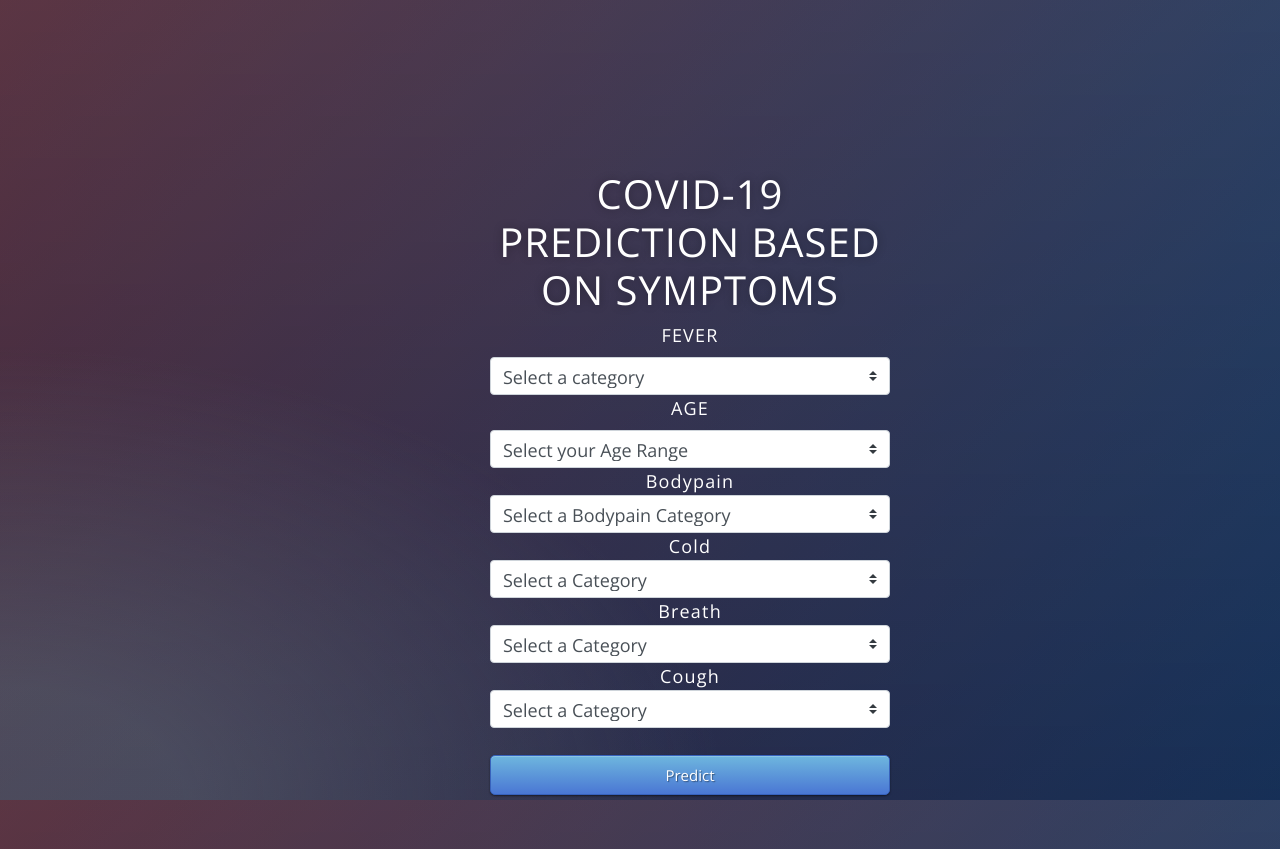
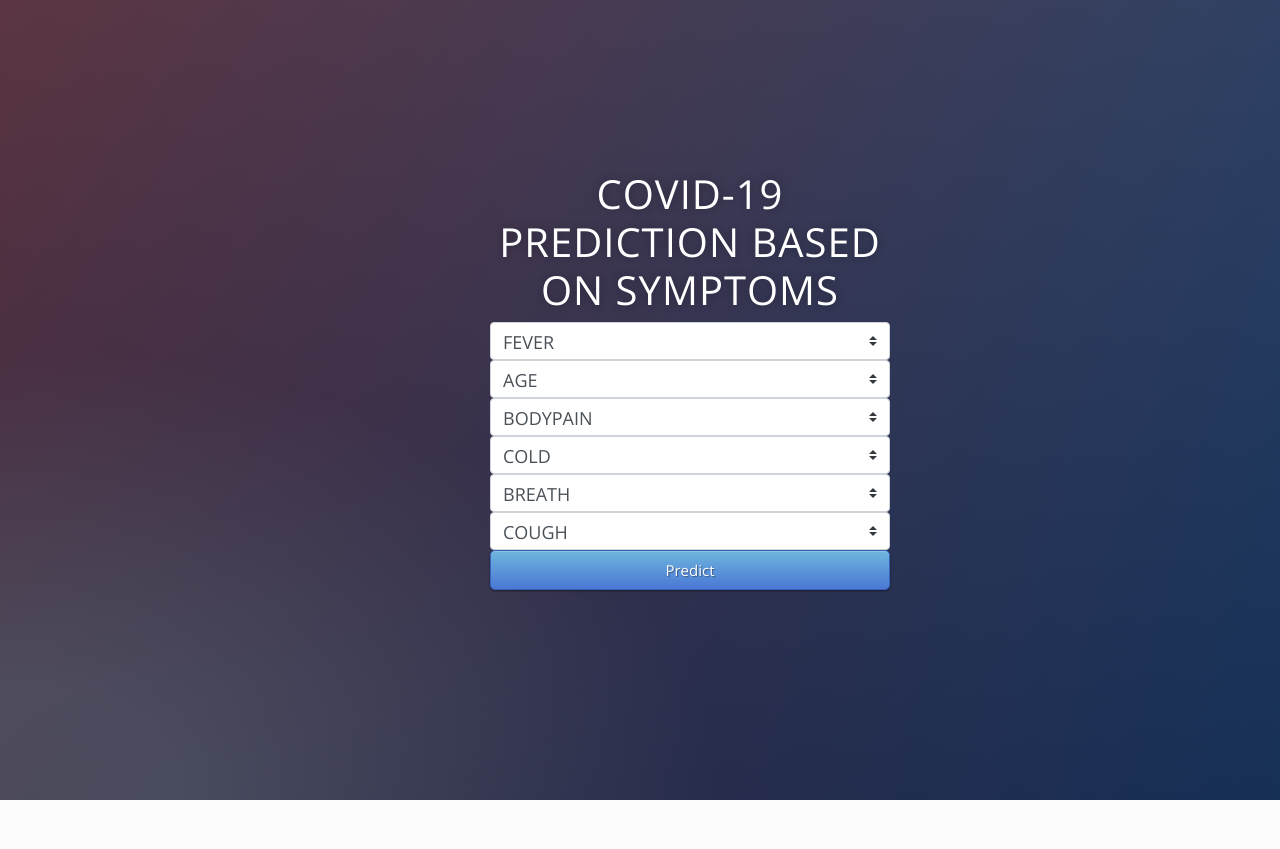
Before and after one commit to SaishMendke/covid_app, a Flask app: page / in a window 1280 px wide. After the commit the page ends 800 px from the top, so only its background shows below. Run offline with Flask 2, Linux system fonts and the light colour scheme; some libraries are stand-ins or nearby versions.

Commit message:
Update index.html

```diff
--- a/templates/index.html
+++ b/templates/index.html
@@ -19,17 +19,15 @@
 
      <!-- Main Input For Receiving Query to our ML -->
     <form action="{{ url_for('predict')}}"method="post">
-       <label for="fever">FEVER</label>
-         <select id="fever" name="fever" placeholder="Select the category" required="required" class="custom-select">
-           <option selected>Select a category</option>
+       <select id="fever" name="fever" required="required" class="custom-select">
+           <option selected>FEVER</option>
            <option value="98">Below 98F</option>
            <option value="99">98 - 100 F</option>
            <option value="102">101-103F</option>
            <option value="104">Above 104F</option>
        </select><br>
-       <label for="age">AGE</label>
-         <select id="age" name="age" placeholder="Age" required="required" class="custom-select">
-           <option selected>Select your Age Range</option>
+       <select id="age" name="age" required="required" class="custom-select">
+           <option selected>AGE</option>
            <option value="10">Below 20</option>
            <option value="25">21-30</option>
            <option value="35">31-40</option>
@@ -38,34 +36,30 @@
            <option value="65">61-70</option>
            <option value="85">Above 70</option>
         </select><br>
-      <lable for="bodypain">Bodypain</label>
-          <select id="bodypain" name="bodypain" placeholder="Bodypain" required="required" class="custom-select">
-            <option selected>Select a Bodypain Category</option>
+        <select id="bodypain" name="bodypain" required="required" class="custom-select">
+            <option selected>BODYPAIN</option>
             <option value="0">No Bodypain</option>
             <option value="1">Mild Bodypain</option>
             <option value="2">Severe Bodypain</option>
         </select><br>
-      <lable for="cold">Cold</label>
         <select id="cold" name="cold" placeholder="Cold" required="required" class="custom-select">
-            <option selected>Select a Category</option>
+            <option selected>COLD</option>
             <option value="0">No</option>
             <option value="1">Mild</option>
             <option value="2">Severe</option>
         </select><br>
-      <lable for="breath">Breath</label>
-          <select id="breath" name="breath" placeholder="Breath" required="required" class="custom-select">
-            <option selected>Select a Category</option>
+        <select id="breath" name="breath" required="required" class="custom-select">
+            <option selected>BREATH</option>
             <option value="0">No</option>
             <option value="1">Mild</option>
             <option value="2">Severe</option>
         </select><br>
-      <lable for="cough">Cough</label>
-          <select id="cough" name="cough" placeholder="Cough" required="required" class="custom-select">
-            <option selected>Select a Category</option>
+        <select id="cough" name="cough" required="required" class="custom-select">
+            <option selected>COUGH</option>
             <option value="0">No</option>
             <option value="1">Mild</option>
             <option value="2">Severe</option>
-          </select><br><br>
+        </select><br>
         <button type="submit" class="btn btn-primary btn-block btn-large">Predict</button>
     </form>
 
```
Lines whose indentation alone changed are shown as unchanged.
